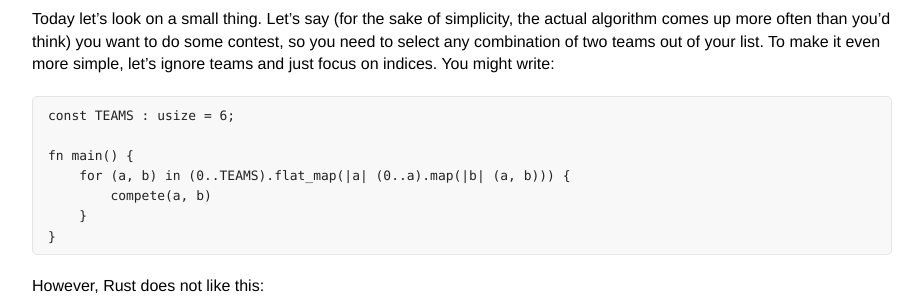
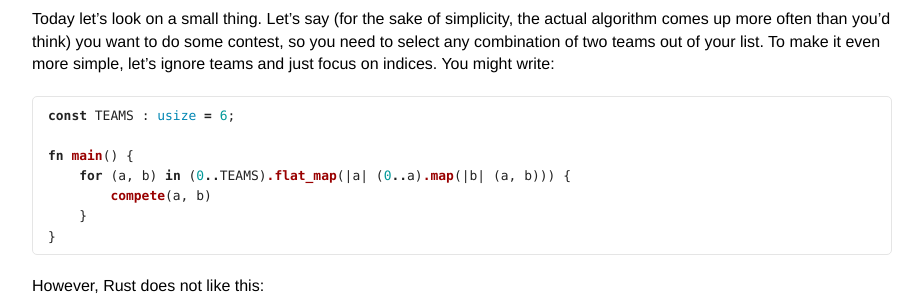
Before and after one commit to llogiq/llogiq.github.io, a Jekyll site: the page built from _posts/2017-03-06-lifetime.md, in a window 1280 px wide. Shown: the part 202-502 px from the top of the page, without its empty margins (178-1101 px from the left). Built offline with Jekyll 4.4.1, drawn with Linux system fonts in a browser that asks for light colours.

Commit message:
small formatting fixes

````diff
--- a/_posts/2017-03-06-lifetime.md
+++ b/_posts/2017-03-06-lifetime.md
@@ -8,7 +8,7 @@ contest, so you need to select any combination of two teams out of your list.
 To make it even more simple, let's ignore teams and just focus on indices. You
 might write:
 
-```Rust
+```rust
 const TEAMS : usize = 6;
 
 fn main() {
````
Also changed, not shown: _posts/2018-03-03-opportune.md (+0 -1 lines), _posts/2018-05-18-criterion.md (+1 -1 lines).
